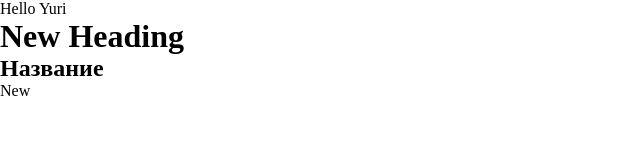
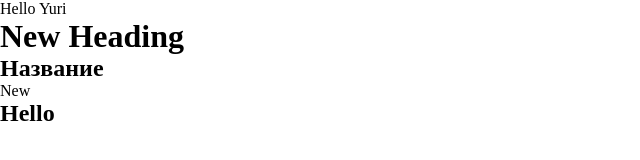
Before and after one commit to Yuri018/testproject, a plain HTML site: page index.html in a window 1280 px wide. Shown: the whole page, without its empty margins (0-640 px from the left). Drawn offline with Linux system fonts and the light colour scheme.

Commit message:
commit with am

```diff
--- a/index.html
+++ b/index.html
@@ -12,5 +12,8 @@
     <h1>New Heading</h1>
     <h2>Название</h2>
     <p>New</p>
+    <h2>
+        Hello
+    </h2>
 </body>
 </html>
```
